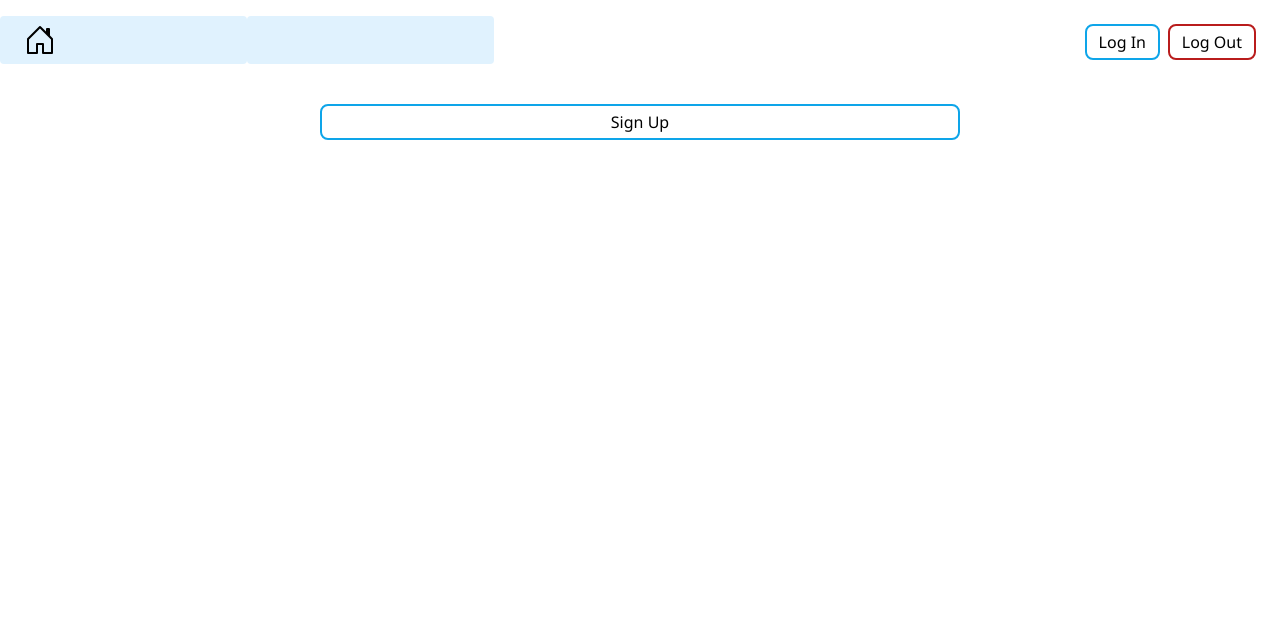
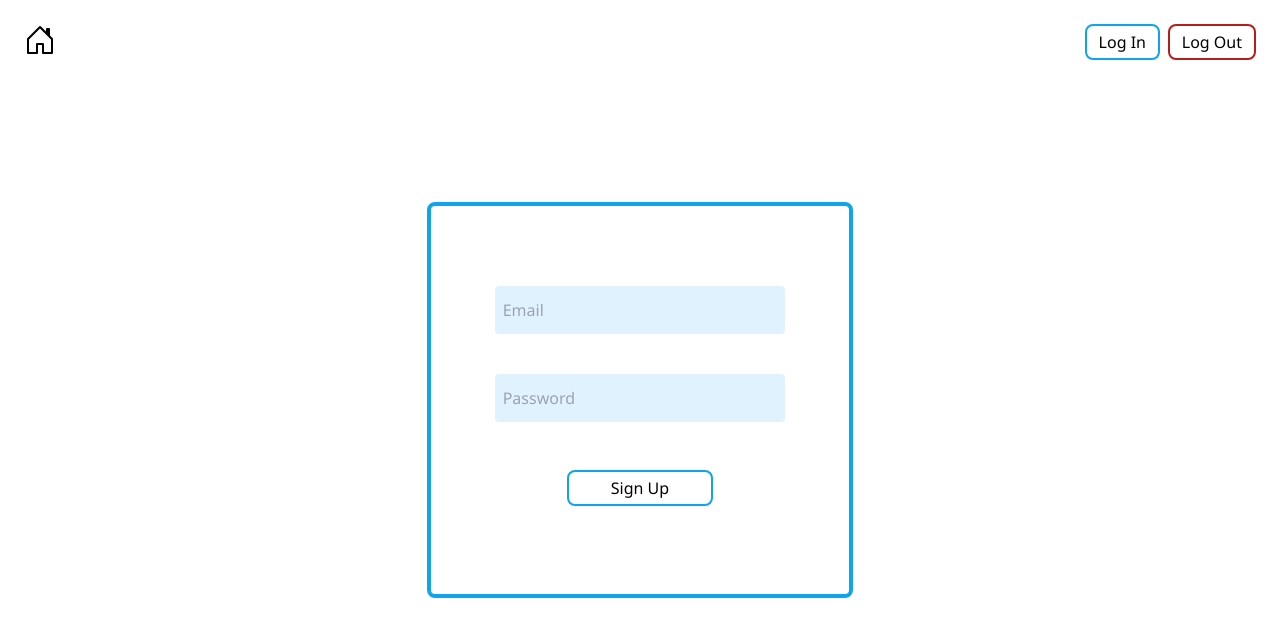
Before and after one commit to taylorbhogan/my-personnel, a React (Create React App) app in the folder my-personnel/: page /signup in a window 1280 px wide. Shown: the top 636 px of the page. Built offline with nearby package versions, Linux system fonts and the light colour scheme.

Commit message:
Consolodate all forms

```diff
--- a/my-personnel/src/components/AppUtils/Form.js
+++ b/my-personnel/src/components/AppUtils/Form.js
@@ -1,6 +1,20 @@
-const Form = ({ children, onSubmit }) => {
+// Designed for use within className="h-full flex items-center justify-center"
+// n.b. options specifically requires a flex-basis
+// to override border, set border=true, then set your own in options
+
+const Form = ({
+  children,
+  onSubmit,
+  options,
+  border = "border-4 border-sky-500",
+  gap = "gap-2",
+  flip = false
+}) => {
   return (
-    <form className="flex flex-col md:flex-row gap-2" onSubmit={onSubmit}>
+    <form
+      className={`${border} rounded-lg flex flex-col ${gap} p-16 ${flip && "md:flex-row"} ${options}`}
+      onSubmit={onSubmit}
+    >
       {children}
     </form>
   );
--- a/my-personnel/src/components/Auth/Login.js
+++ b/my-personnel/src/components/Auth/Login.js
@@ -1,14 +1,15 @@
 import React, { useState } from "react";
 import Input from "../AppUtils/Input";
 import Button from "../AppUtils/Button";
+import Form from "../AppUtils/Form";
 
 const Login = () => {
   const [email, setEmail] = useState("");
   const [password, setPassword] = useState("");
 
   return (
-    <div className="h-full flex flex-col justify-center">
-      <form className="border-4 border-sky-500 rounded-lg p-16 container mx-auto flex flex-col justify-center items-stretch">
+    <div className="h-full flex items-center justify-center">
+      <Form options={"basis-1/3"}>
         <h1 className="text-3xl mb-6">Welcome Back</h1>
         <Input
           value={email}
@@ -28,7 +29,7 @@ const Login = () => {
           type={"submit"}
           spaceAndCenter={true}
         />
-      </form>
+      </Form>
     </div>
   );
 };
--- a/my-personnel/src/components/Auth/Signup.js
+++ b/my-personnel/src/components/Auth/Signup.js
@@ -1,19 +1,32 @@
+import React, { useState } from "react";
 import Button from "../AppUtils/Button";
+import Form from "../AppUtils/Form";
 import Input from "../AppUtils/Input";
 
 const Signup = () => {
+  const [email, setEmail] = useState("");
+  const [password, setPassword] = useState("");
+
   return (
-    <div>
-      <form>
-        <Input />
-        <Input />
+    <div className="h-full flex items-center justify-center">
+      <Form options={"basis-1/3"}>
+        <Input
+          value={email}
+          name={"Email"}
+          onChange={(e) => setEmail(e.target.value)}
+        />
+        <Input
+          value={password}
+          name={"Password"}
+          onChange={(e) => setPassword(e.target.value)}
+        />
         <Button
           text={"Sign Up"}
           options={"w-1/2"}
           type={"submit"}
           spaceAndCenter={true}
         />
-      </form>
+      </Form>
     </div>
   );
 };
--- a/my-personnel/src/components/Employees/EmployeeAddress.js
+++ b/my-personnel/src/components/Employees/EmployeeAddress.js
@@ -53,7 +53,7 @@ const Address = ({ employee, employees, setEmployees }) => {
     <div className="">
       <h3 className="text-2xl pb-3">Address</h3>
       {isEditable ? (
-        <Form onSubmit={handleSubmit}>
+        <Form onSubmit={handleSubmit} flip={true}>
           <FlexCol options={"basis-5/6"}>
             <Input
               value={street1}
--- a/my-personnel/src/components/Employees/EmployeeContact.js
+++ b/my-personnel/src/components/Employees/EmployeeContact.js
@@ -1,5 +1,6 @@
 import { useState } from "react";
 import InfoField from "../AppUtils/InfoField";
+import Form from "../AppUtils/Form";
 import Input from "../AppUtils/Input";
 import FlexCol from "../AppUtils/FlexCol";
 import Button from "../AppUtils/Button";
@@ -45,7 +46,7 @@ const Contact = ({ employee, employees, setEmployees }) => {
     <div>
       <h3 className="text-2xl pb-3">Contact</h3>
       {isEditable ? (
-        <form className="flex" onSubmit={handleSubmit}>
+        <Form onSubmit={handleSubmit} flip={true}>
           <div className="flex flex-col basis-5/6">
             <FlexCol>
               <Input
@@ -80,7 +81,7 @@ const Contact = ({ employee, employees, setEmployees }) => {
             />
             <Button text={"Save"} options={"w-full"} type={"submit"} />
           </FlexCol>
-        </form>
+        </Form>
       ) : (
         <div className="flex">
           <div className="flex basis-5/6">
--- a/my-personnel/src/components/Employees/EmployeeCorporate.js
+++ b/my-personnel/src/components/Employees/EmployeeCorporate.js
@@ -53,7 +53,7 @@ const Corporate = ({ employee, employees, setEmployees }) => {
   return (
     <div className="">
       {isEditable ? (
-        <Form onSubmit={handleSubmit}>
+        <Form onSubmit={handleSubmit} flip={true}>
           <FlexCol options={"basis-5/6"}>
             <InputBundler>
               <FlexCol options={"basis-full"}>
--- a/my-personnel/src/components/Employees/NewEmployeeForm.js
+++ b/my-personnel/src/components/Employees/NewEmployeeForm.js
@@ -1,5 +1,6 @@
 import { useState } from "react";
 import ButtonX from "../AppUtils/ButtonX";
+import Form from "../AppUtils/Form";
 import Input from "../AppUtils/Input";
 import DropdownDepartment from "../Departments/DepartmentDropdown";
 import InputBundler from "../AppUtils/InputBundler";
@@ -87,8 +88,9 @@ const NewEmployeeForm = ({ employees, setEmployees, setShowModal }) => {
     "border-2 border-sky-500 rounded-lg p-8 flex flex-col";
 
   return (
-    <form
-      className="container flex gap-8 flex-col mx-auto p-16 border-4 border-sky-500 bg-white rounded-lg overflow-auto h-8vh"
+    <Form
+      options={"bg-white overflow-auto h-8vh"}
+      gap={"gap-8"}
       onSubmit={handleSubmit}
     >
       <h1 className="text-3xl">Create a New Employee Record</h1>
@@ -241,7 +243,7 @@ const NewEmployeeForm = ({ employees, setEmployees, setShowModal }) => {
         type={"submit"}
         spaceAndCenter={true}
       />
-    </form>
+    </Form>
   );
 };
 
```
